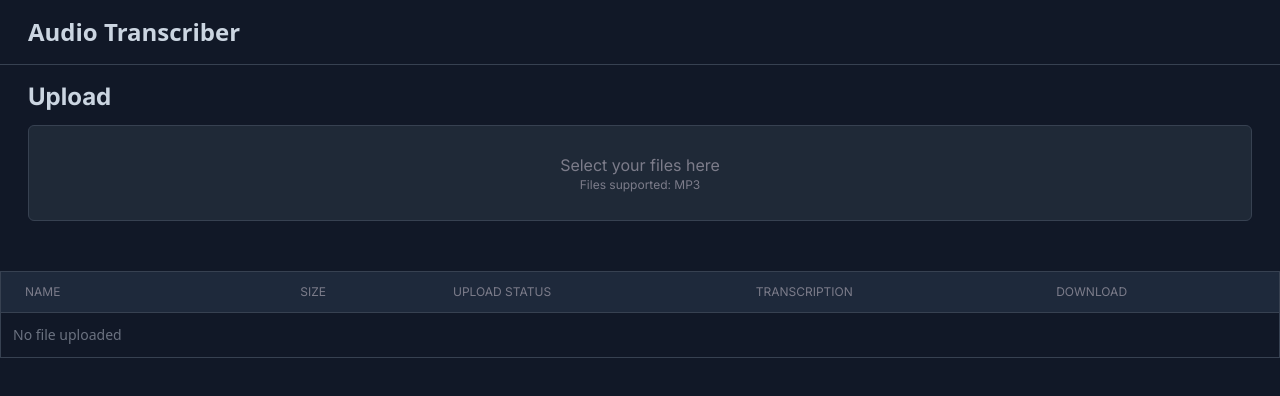
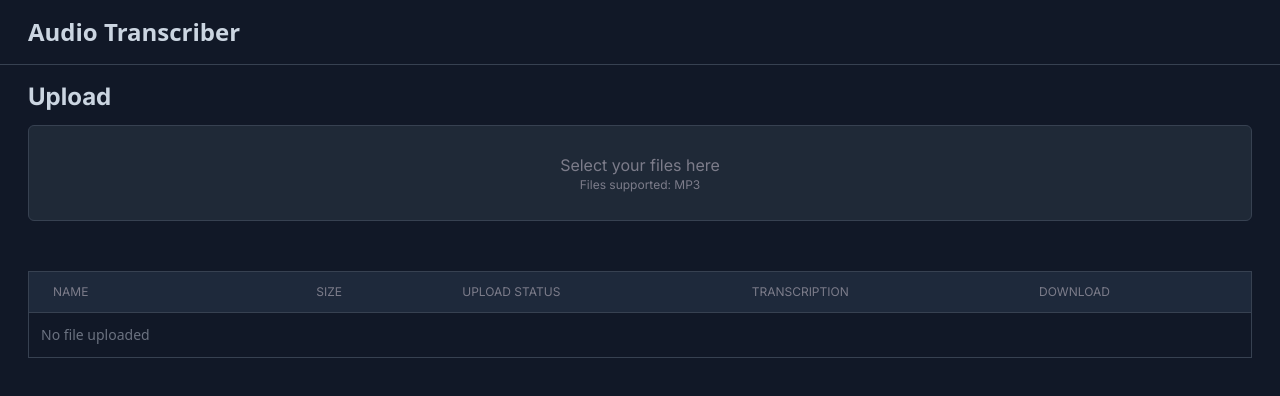
Before and after one commit to Marco-26/audio-transcriber-website, a React (Create React App) app in the folder client/: page /upload in a window 1280 px wide. Shown: the top 396 px of the page. Built offline with nearby package versions, Linux system fonts and the light colour scheme.

Commit message:
Fix: Notification

```diff
--- a/client/package.json
+++ b/client/package.json
@@ -22,7 +22,7 @@
     "react-dom": "^18.2.0",
     "react-router-dom": "^6.22.0",
     "react-scripts": "^5.0.1",
-    "react-toastify": "^10.0.4",
+    "react-toastify": "^10.0.5",
     "typescript": "^4.9.5",
     "web-vitals": "^2.1.4"
   },
--- a/client/src/components/Table.tsx
+++ b/client/src/components/Table.tsx
@@ -39,7 +39,7 @@ export const Table:React.FC<TableProps> = ({fileInfo,file,uploadStatus}):JSX.Ele
   };
 
   return (
-    <div>
+    <div className='px-7 mt-4'>
       <div className="relative overflow-x-auto mt-5">
       <table className="w-full text-sm text-left rtl:text-right text-gray-500 dark:text-gray-400 border border-gray-700">
         <thead className="text-xs text-gray-700 uppercase bg-gray-50 bg-slate-800 text-gray-400 border border-gray-700">
@@ -69,7 +69,7 @@ export const Table:React.FC<TableProps> = ({fileInfo,file,uploadStatus}):JSX.Ele
                   {fileInfo.name}
                 </th>
                 <td className="px-6 py-4">{formatFileSize(fileInfo.size)}</td>
-                <td className="px-6 py-4">{uploadStatus.toString()}</td>
+                <td className="px-6 py-4">{UploadStatus[uploadStatus]}</td>
                 {finishedTranscription ? (
                   <td className="px-6 py-4">Finished</td>
                 ) : (
--- a/client/src/pages/Upload.tsx
+++ b/client/src/pages/Upload.tsx
@@ -5,6 +5,7 @@ import { Dispatch, SetStateAction } from "react"
 import { FileInfo } from "../shared/FileType";
 import { AxiosError } from "axios";
 import { processUpload } from "../utils/api-client";
+import 'react-toastify/dist/ReactToastify.css';
 
 interface UploadProps {
   file:File | undefined;
@@ -34,22 +35,22 @@ export const Upload: React.FC<UploadProps> = ({ file, setFile, fileInfo, setFile
   const handleFileUpload = async (file: File) => {
     await processUpload(file,
       (message: string) => {
-        console.log("\n" + message)
+        console.log(message)
+        setUploadStatus(UploadStatus.OK)
         setFileInfo((prevFileInfo) => {
           if (prevFileInfo) {
             return { ...prevFileInfo, uploadStatus: "Uploaded" };
           }
-          setUploadStatus(UploadStatus.OK)
           return prevFileInfo;
         });
       },
       (error: AxiosError) => {
         console.error("\nError: " + error)
+        setUploadStatus(UploadStatus.ERROR)
         setFileInfo((prevFileInfo) => {
           if (prevFileInfo) {
             return { ...prevFileInfo, uploadStatus: "Error" };
           }
-          setUploadStatus(UploadStatus.ERROR)
           return prevFileInfo;
         });
       })
--- a/client/src/utils/utils.ts
+++ b/client/src/utils/utils.ts
@@ -22,7 +22,7 @@ export const formatFileSize = (sizeInBytes: number): string => {
   }
 }
 
-export const notifyError = (error:string) => toast(
+export const notifyError = (error:string) =>
   toast.error(error, {
     position: "bottom-right",
     autoClose: 5000,
@@ -32,8 +32,8 @@ export const notifyError = (error:string) => toast(
     draggable: true,
     progress: undefined,
     theme: "colored",
-  })
-);
+  }
+)
 
 export const generateFileInfo = (file:File) => {
   const info:FileInfo = {
```
Also changed, not shown: 2 other files (tests, documents, lock files or other folders).
